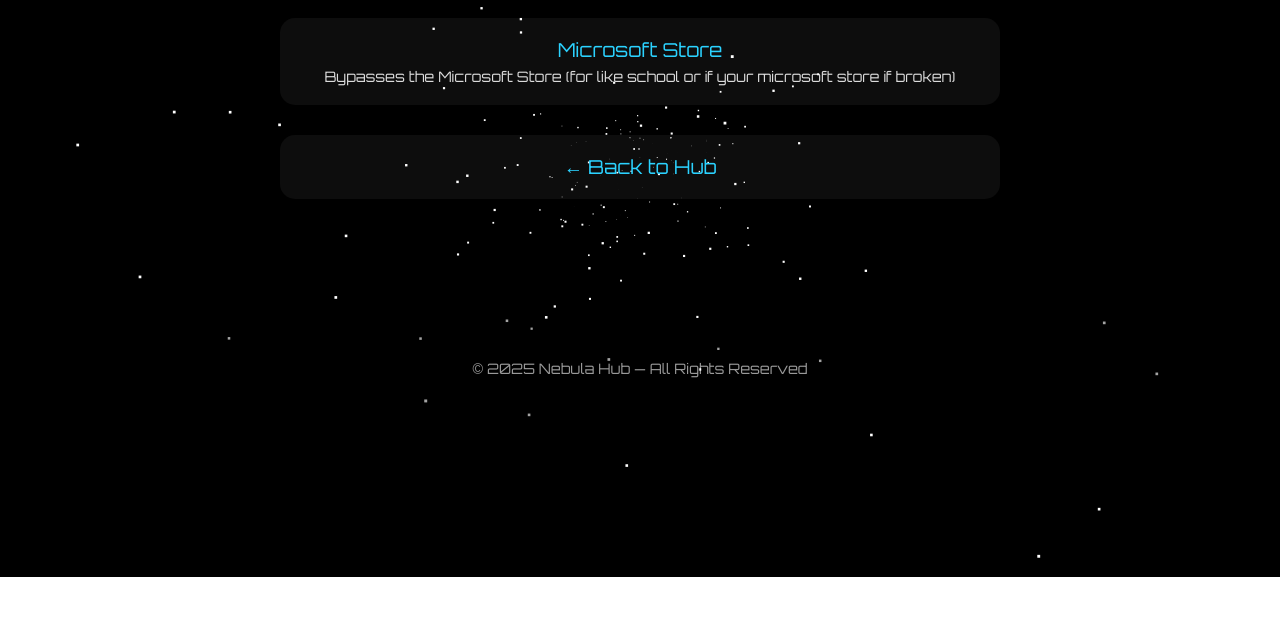
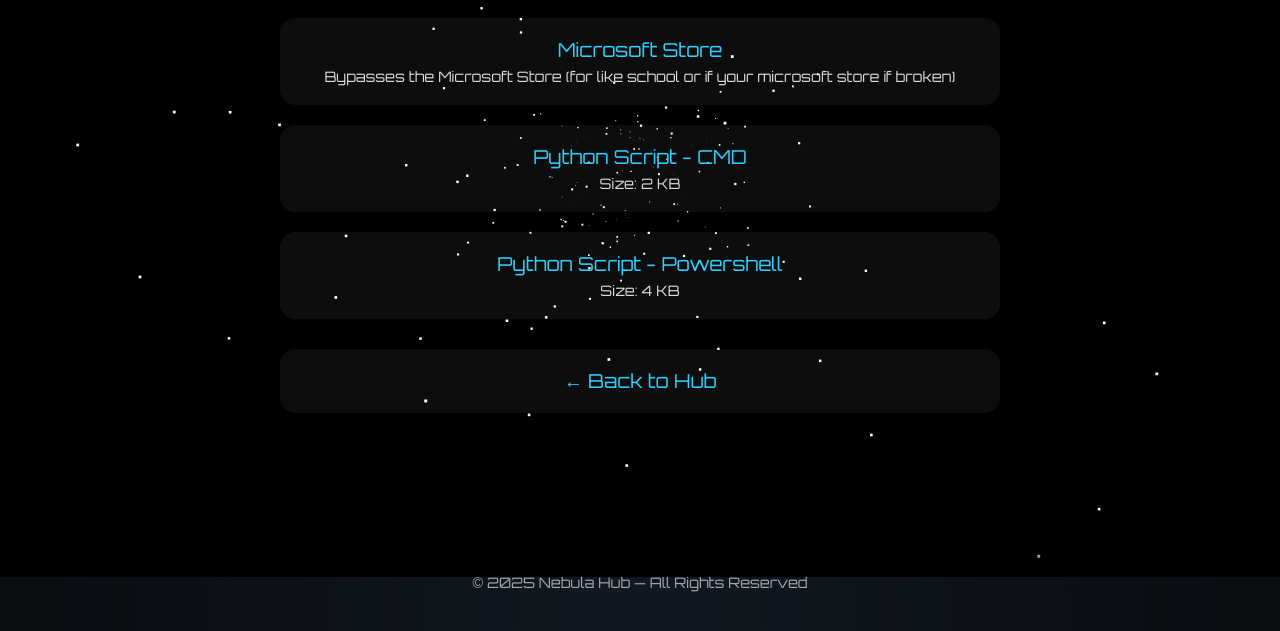
Before and after one commit to Nebula-Vault/Hub, a plain HTML site: page Bypasses.html in a window 1280 px wide. Shown: the part 223-854 px from the top of the page. Before the commit the page ends 800 px from the top, so only its background shows below. Drawn offline with Linux system fonts and the light colour scheme.

Commit message:
Update Bypasses.html

```diff
--- a/Bypasses.html
+++ b/Bypasses.html
@@ -134,6 +134,18 @@
           <span>Bypasses the Microsoft Store (for like school or if your microsoft store if broken)</span>
         </a>
       </li>
+      <li>
+        <a href="https://drive.google.com/uc?export=download&id=1LGbaVPvBTH1O1ahXPHaiToQ4ZhBujj7u" target="_blank" class="version-btn">
+          Python Script - CMD
+          <span>Size: 2 KB</span>
+        </a>
+      </li>
+      <li>
+        <a href="https://drive.google.com/uc?export=download&id=1xQ1CwTkzr2eZZxXMhS2keptUqd3vnVo7" target="_blank" class="version-btn">
+          Python Script - Powershell
+          <span>Size: 4 KB</span>
+        </a>
+      </li>
     </ul>
 
     <div style="text-align:center; margin-top:30px;">
```
